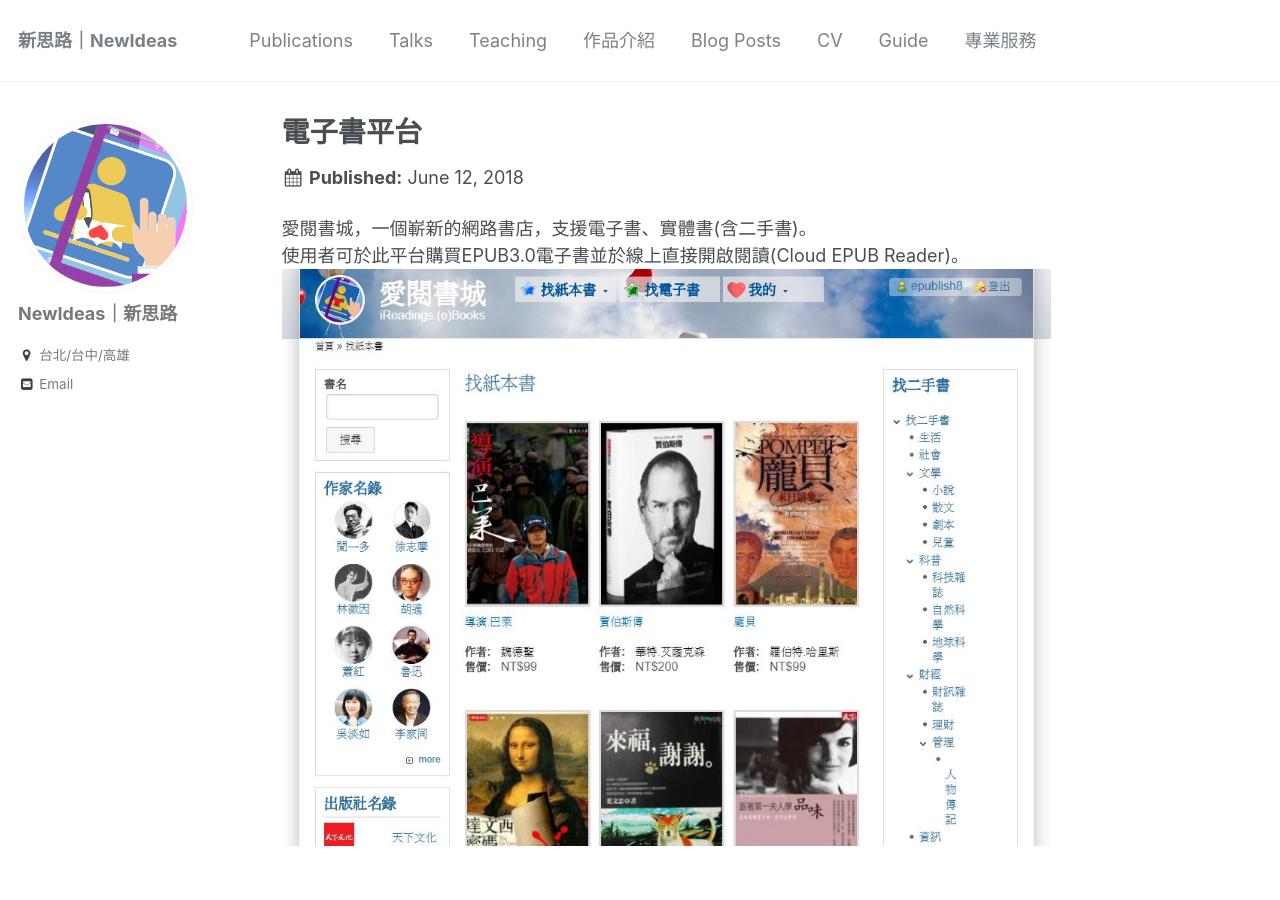
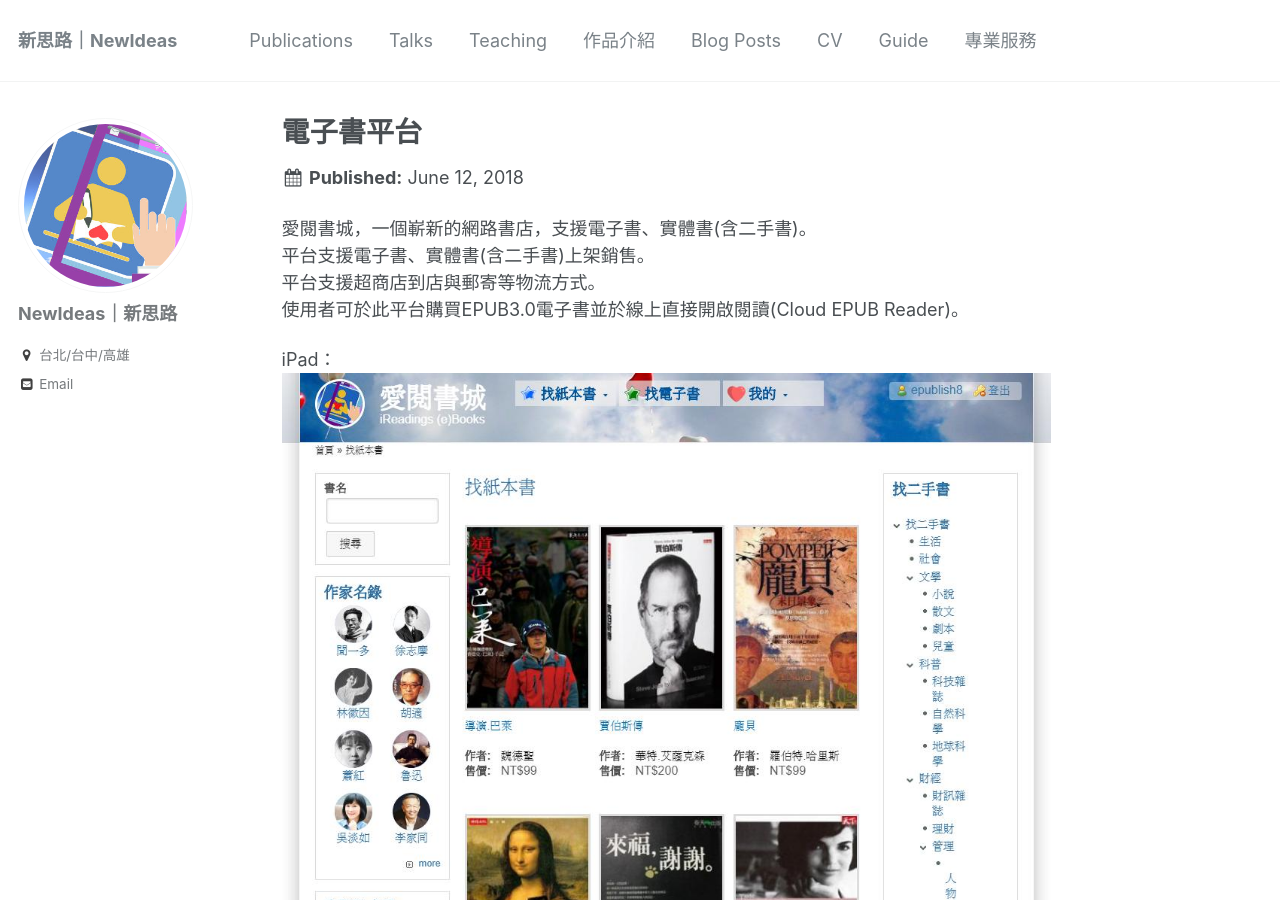
Before and after one commit to ikevin28/newideas8.github.io, a Jekyll site: the page built from _portfolio/portfolio-1.md, in a window 1280 px wide and 900 px high. Built offline with Jekyll 4.4.1, drawn with Linux system fonts in a browser that asks for light colours.

Commit message:
Update portfolio-1.md

```diff
--- a/_portfolio/portfolio-1.md
+++ b/_portfolio/portfolio-1.md
@@ -5,5 +5,9 @@ collection: portfolio
 ---
 
 愛閱書城，一個嶄新的網路書店，支援電子書、實體書(含二手書)。<br/>
-使用者可於此平台購買EPUB3.0電子書並於線上直接開啟閱讀(Cloud EPUB Reader)。
-<img src='/images/ipad2.jpg'>
+平台支援電子書、實體書(含二手書)上架銷售。<br/>
+平台支援超商店到店與郵寄等物流方式。<br/>
+使用者可於此平台購買EPUB3.0電子書並於線上直接開啟閱讀(Cloud EPUB Reader)。<br/>
+
+iPad：<br/>
+<img src='/images/ipad2.jpg'><br/>
```
